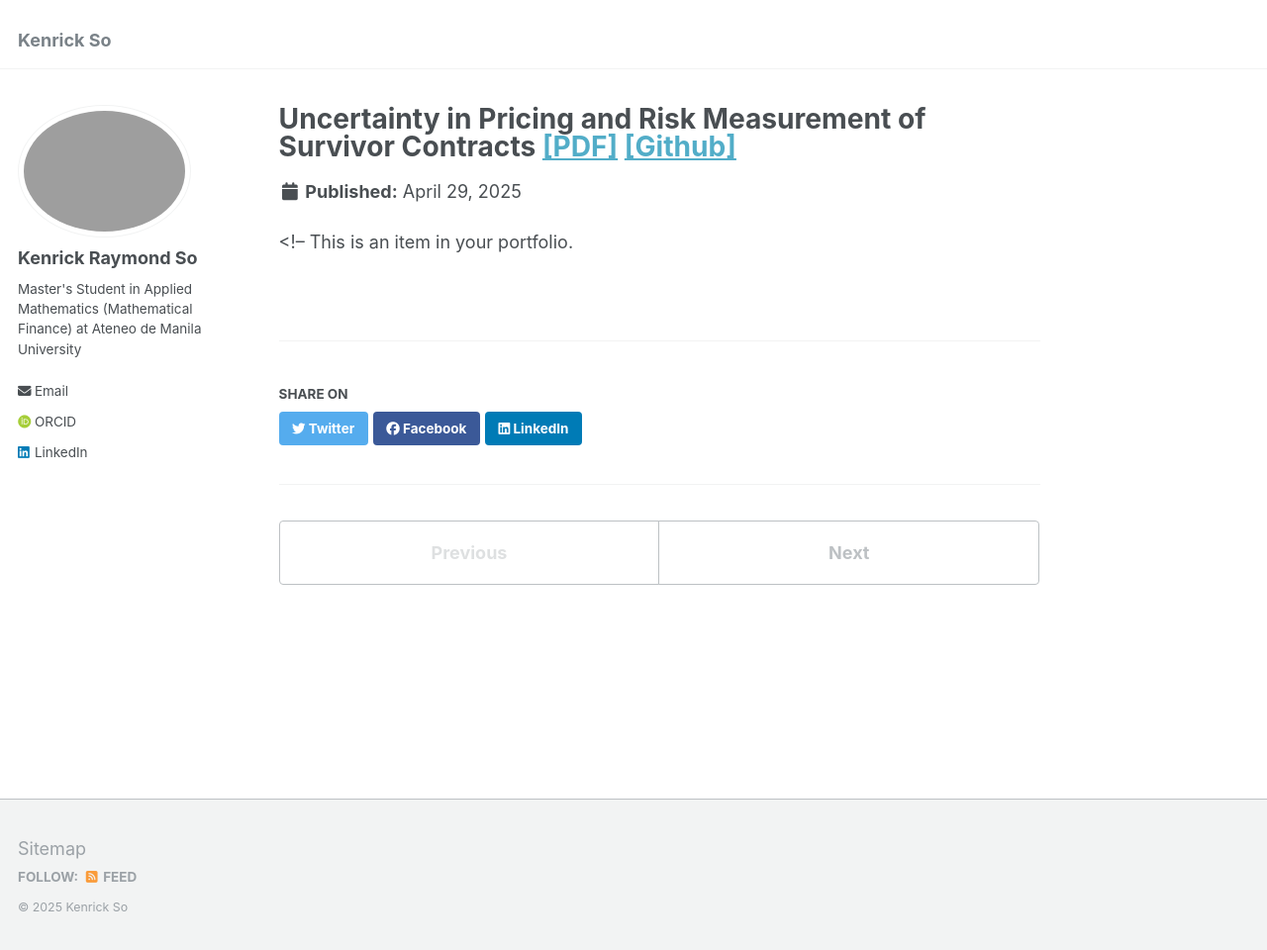
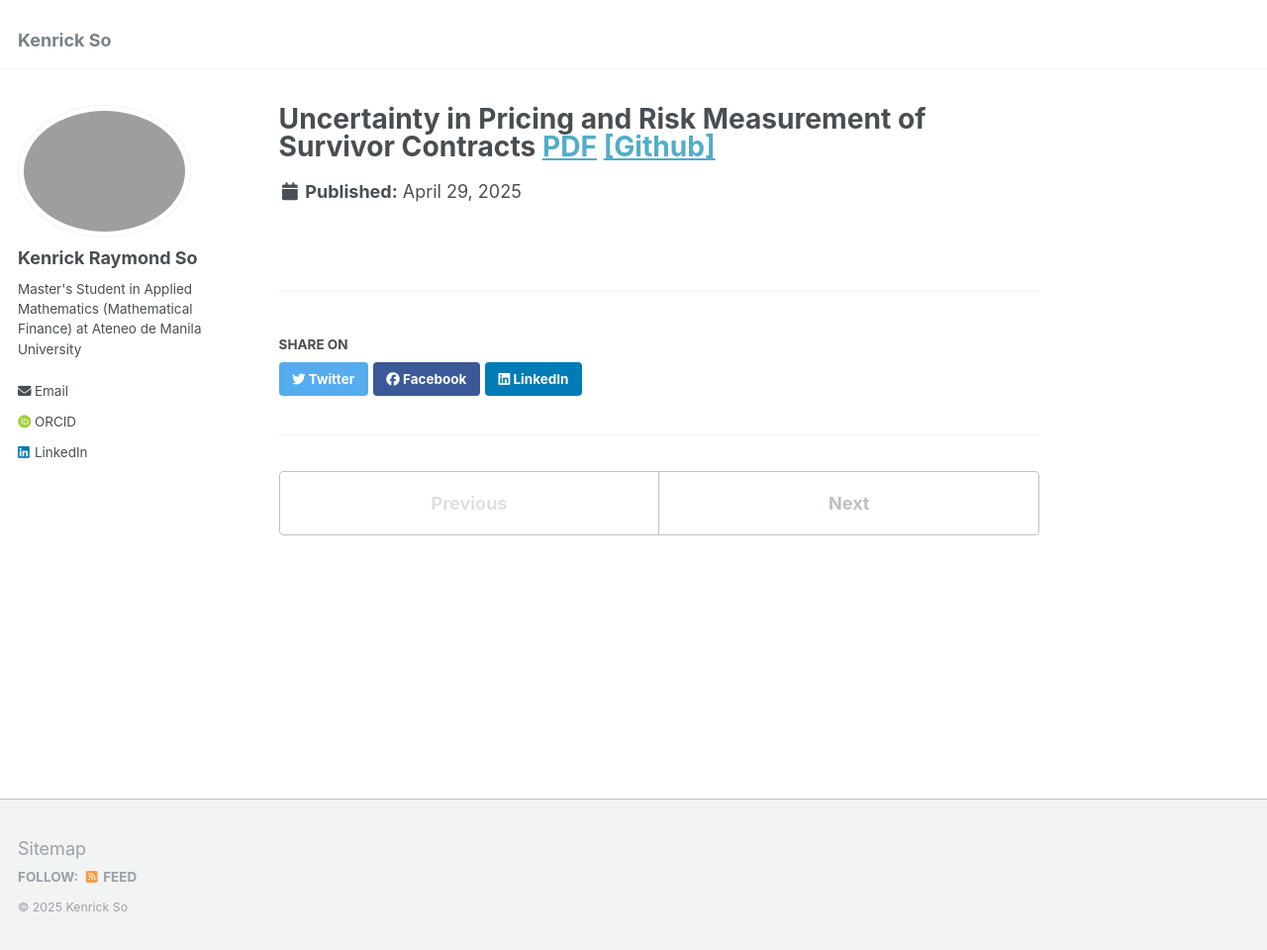
Before and after one commit to kenrickraymond/kenrickraymond.github.io, a Jekyll site: the page built from _portfolio/portfolio-1.md, in a window 1280 px wide and 963 px high. Shown: the top 960 px of the window at 99% size. Built offline with Jekyll 4.4.1, drawn with Linux system fonts in a browser that asks for light colours; some web fonts are replaced; some of the changed lines change nothing that is shown.

Commit message:
fixed error

```diff
--- a/_portfolio/portfolio-1.md
+++ b/_portfolio/portfolio-1.md
@@ -1,8 +1,9 @@
 ---
-title: "Uncertainty in Pricing and Risk Measurement of Survivor Contracts [[PDF]](https://kenrickraymond.github.io/files/Uncertainty.pdf) [[Github]](https://github.com/kenrickraymond/Longevity-Instrument-Pricing)"
+title: "Uncertainty in Pricing and Risk Measurement of Survivor Contracts <a href='https://kenrickraymond.github.io/files/Uncertainty.pdf' target='_blank'>PDF</a> [[Github]](https://github.com/kenrickraymond/Longevity-Instrument-Pricing)"
 excerpt: "Longevity risk, the uncertainty about how long retirees will live, poses a challenge for pension funds. If people live longer than expected, these funds can face financial strain. Traditionally, reinsurance has been the go-to solution to transfer this risk. However, there has been a rising interest in using capital markets to manage longevity risk, particularly through financial products like survivor swaps. These contracts allow institutions to share the risk of longevity, but the market is still in its early stages, and *there is no clear agreement on the best methods for predicting life expectancy or applying the right pricing models*. This project explores the valuation of survivor swaps by using four different models to estimate survival rates, alongside eight premium principles to calculate the fair value of these contracts. Beyond just pricing these instruments, the research introduces a framework for assessing the potential risks involved. As the demand for longevity risk products grows, it is important for financial institutions to understand how to measure possible losses. This will help them allocate capital properly, ensuring they meet regulatory requirements such as those set out by Solvency II. By addressing these challenges, this research aims to contribute to a more stable and effective approach to managing longevity risk."
 
 collection: portfolio
 ---
 <!--
-This is an item in your portfolio.
+This is an item in your portfolio. It can have images or nice text. If you name the file .md, it will be parsed as markdown. If you name the file .html, it will be parsed as HTML.
+-->
```
